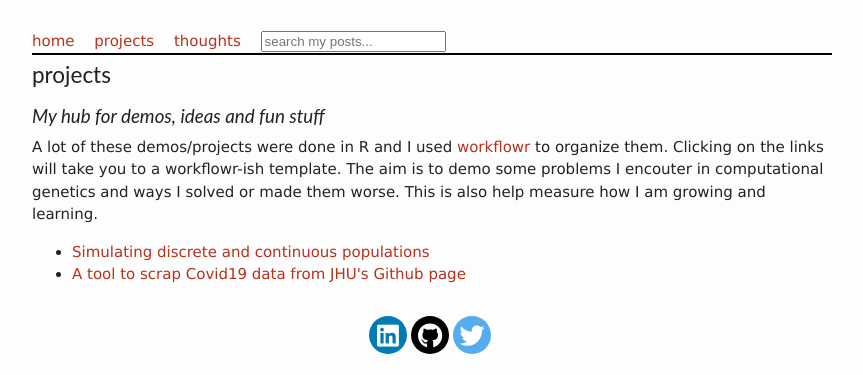
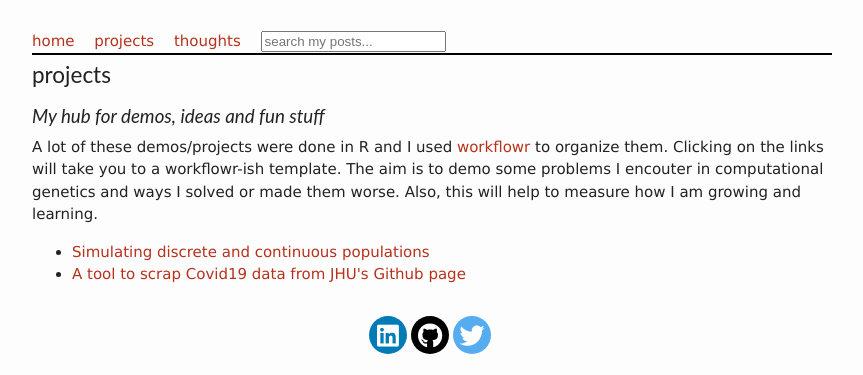
Before and after one commit to tobbyxy/temipete.github.io, a Jekyll site: the page built from projects/index.html, in a window 1280 px wide. Shown: the top 375 px of the page, without its empty margins (208-1071 px from the left). Built offline with Jekyll 4.4.1, drawn with Linux system fonts in a browser that asks for light colours; nearby versions of some CDN libraries; comment, search, counter and statistics services are not loaded.

Commit message:
Update index.html

```diff
--- a/projects/index.html
+++ b/projects/index.html
@@ -11,7 +11,7 @@
 	</small>
 </h2>
 
-A lot of these demos/projects were done in R and I used <a href='https://workflowr.github.io/workflowr/' target="_blank" rel="noopener noreferrer">workflowr</a> to organize them. Clicking on the links will take you to a workflowr-ish template. The aim is to demo some problems I encouter in computational genetics and ways I solved or made them worse. This is also help measure how I am growing and learning.
+A lot of these demos/projects were done in R and I used <a href='https://workflowr.github.io/workflowr/' target="_blank" rel="noopener noreferrer">workflowr</a> to organize them. Clicking on the links will take you to a workflowr-ish template. The aim is to demo some problems I encouter in computational genetics and ways I solved or made them worse. Also, this will help to measure how I am growing and learning.
 
 <ul>
   <li> <a href="https://temipete.github.io/isiro/docs/simulating_populations.html" target="_blank" rel="noopener noreferrer">Simulating discrete and continuous populations</a> </li>
```
